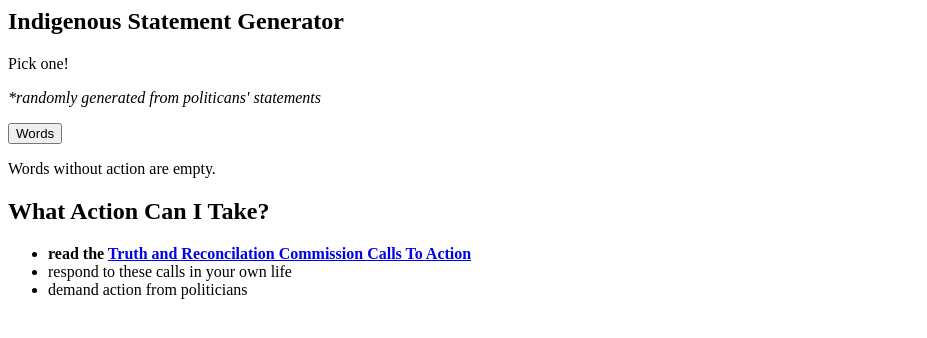
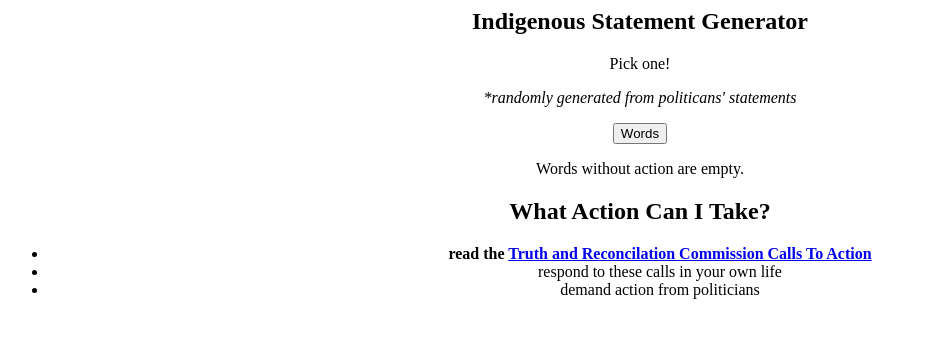
Before and after one commit to HatHeadNinja/iag, a website: page index.html in a window 1280 px wide. Shown: the whole page, without its empty margins (0-927 px from the left). Drawn offline with Linux system fonts and the light colour scheme.

Commit message:
add style sheet css

```diff
--- a/index.html
+++ b/index.html
@@ -4,6 +4,7 @@
   <meta http-equiv="X-UA-Compatible" content="IE=edge">
   <meta name="viewport" content="width=device-width, initial-scale=1.0">
   <script type="text/javascript" src='./main.js'></script>
+  <link rel="stylesheet" href="./styles.css">
   <title>Empty Words</title>
 </head>
 <body>
--- /dev/null
+++ b/styles.css
@@ -0,0 +1,3 @@
+body {
+  text-align: center;
+}
```
